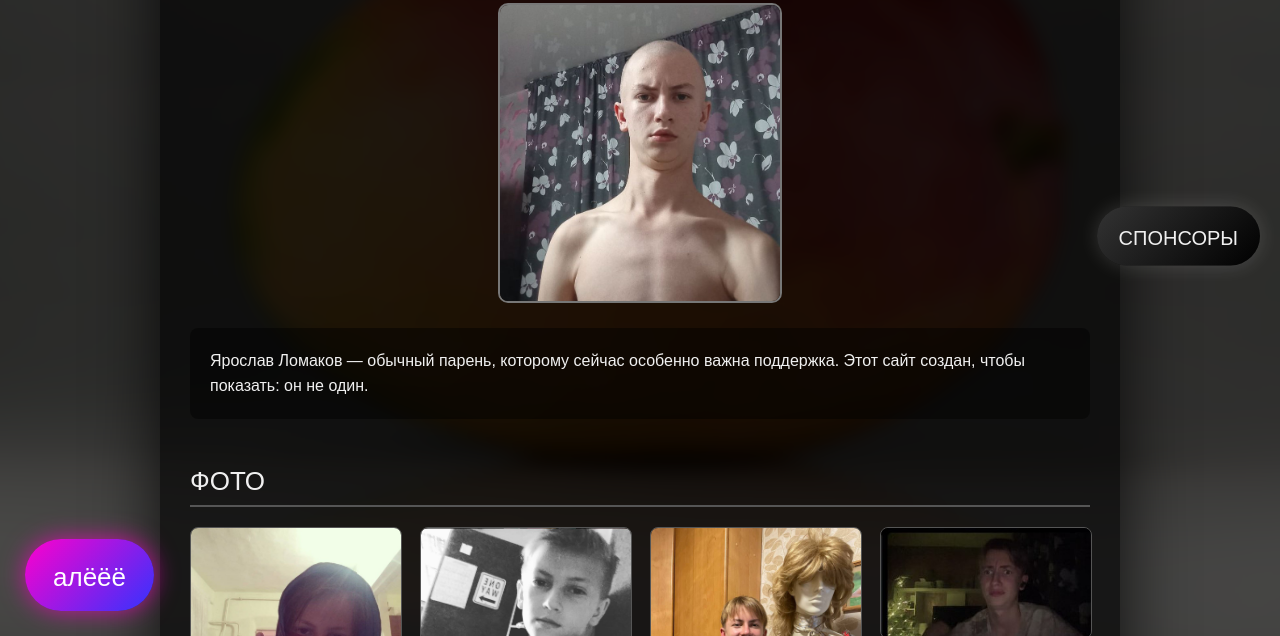
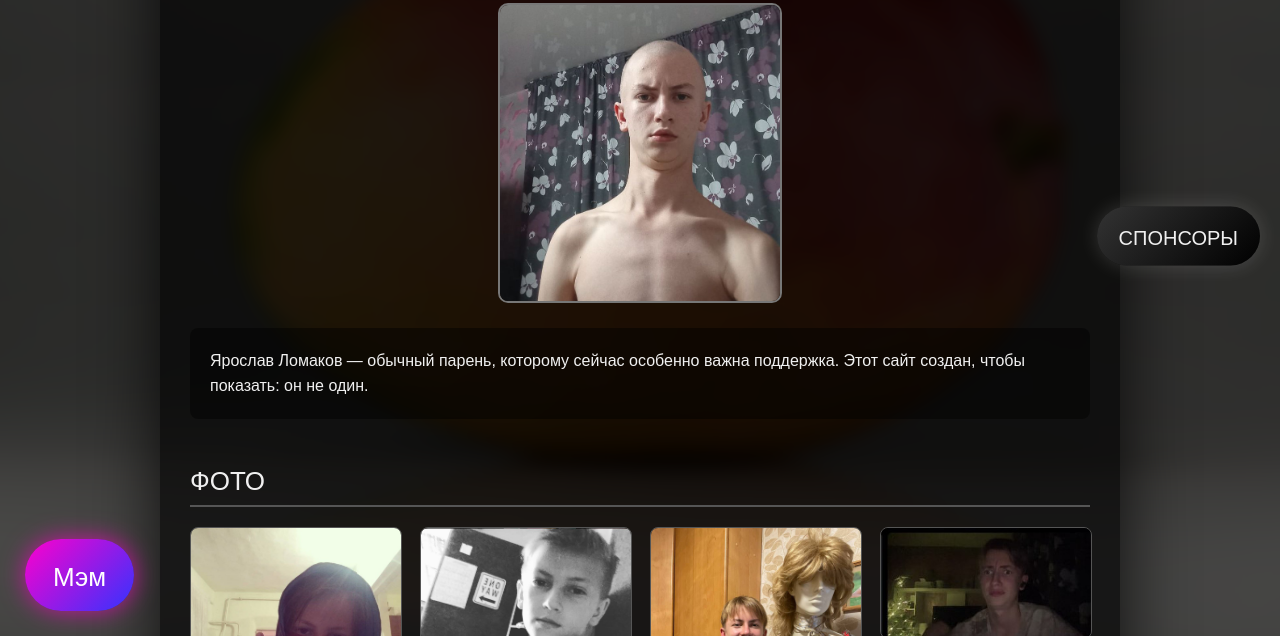
Before and after one commit to mirvelll/mrvl, a plain HTML site: page index.html in a window 1280 px wide. Shown: the part 164-800 px from the top of the page. Drawn offline with Linux system fonts and the light colour scheme.

Commit message:
Update index.html

```diff
--- a/index.html
+++ b/index.html
@@ -296,7 +296,7 @@ btn.addEventListener("click", () => {
 }
 </style>
 
-<div class="ale-btn" id="aleBtn">алёёё</div>
+<div class="ale-btn" id="aleBtn">Мэм</div>
 
 <div class="ale-overlay" id="aleOverlay">
     <video id="aleVideo" controls>
```
